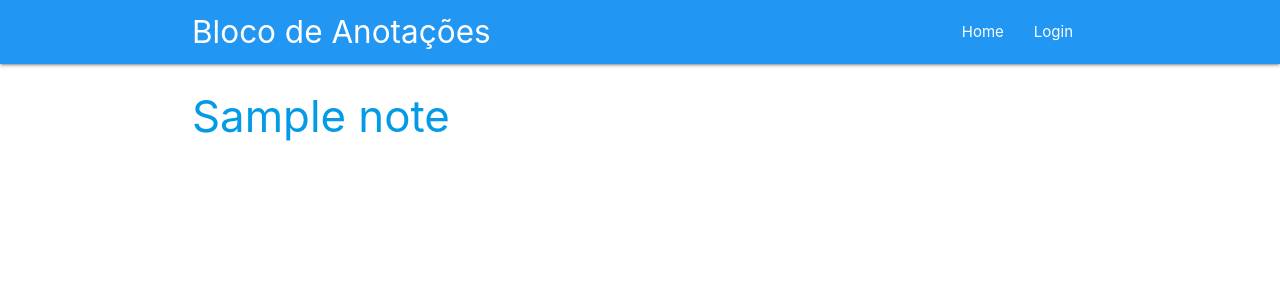
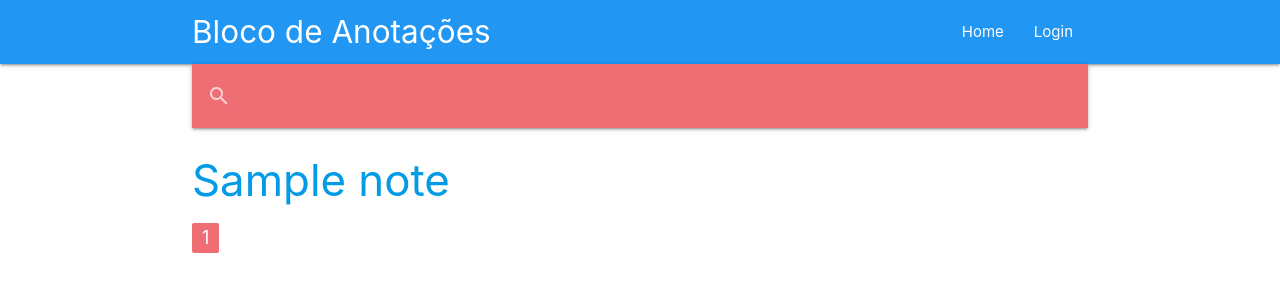
Before and after one commit to wagneramaro/projeto_mvc, a PHP site: page / in a window 1280 px wide. Shown: the top 300 px of the page. Run offline with PHP 8.4, Linux system fonts and the light colour scheme; tables that the repository leaves empty or names only in its code hold one stand-in row (values such as "Sample post").

Commit message:
Paginação e Busca

```diff
--- /dev/null
+++ b/App/Pagination.php
@@ -0,0 +1,43 @@
+<?php
+
+namespace App;
+
+class Pagination extends core\App{
+    public $dados;
+    public $atual;
+    public $quantidade;
+    public $registrosPagina;
+    public $contar;
+    public $resultado;
+
+public function __construct($dados, $atual, $quantidade){
+    $this->dados = $dados;
+    $this->atual = $atual;
+    $this->quantidade = $quantidade;
+}
+
+public function resultado(){
+    $this->registrosPagina = array_chunk($this->dados, $this->quantidade);
+    $this->contar = count($this->registrosPagina);
+
+    if($this->contar > 0):
+    $this->resultado = $this->registrosPagina[$this->atual - 1];
+    return $this->resultado;
+    else:
+        return [];
+    endif;
+}
+
+public function navigator(){
+    echo "<ul class='pagination'>";
+    for($i = 1; $i <= $this->contar; $i++):
+        if($i == $this->atual):
+            echo "<li class='active'><a href='#'>".$i."</a></li>";
+        else:
+            echo "<li><a href='".$this->currentURL()."?page=".$i."'>".$i."</a></li>";
+        endif;
+    endfor;
+    echo "</ul>";
+}
+
+}
--- a/App/controllers/home.php
+++ b/App/controllers/home.php
@@ -10,6 +10,15 @@ class Home extends \App\Core\Controller{
 
 
        $this->view('home/index',  $dados = ['registros' => $dados]);
+    }
+
+    public function buscar(){
+        $busca = isset($_POST['search']) ? $_POST['search'] : $_SESSION['search'];
+        $_SESSION['search'] = $busca;
+
+        $note = $this->model('Note');
+        $dados = $note->search($busca);
+        $this->view('home/index', $dados = ['registros' => $dados]);
     }
 
     public function login(){
@@ -32,4 +41,7 @@ class Home extends \App\Core\Controller{
     public function logout(){
         Auth::Logout();
     }
+
+
+
 }
--- a/App/core/App.php
+++ b/App/core/App.php
@@ -1,6 +1,8 @@
 <?php
 
 namespace App\Core;
+
+define('URL_BASE',"http://localhost:8080");
 
 class App{
 
@@ -37,4 +39,15 @@ class App{
     public function parseURL(){
         return explode('/', filter_var($_SERVER['SERVER_NAME'].$_SERVER['REQUEST_URI'], FILTER_SANITIZE_URL));
     }
+
+
+    public function currentURL(){
+        $url = $this->parseURL();
+        if($url[1] == "" AND !isset($url[2])):
+            $url[1] = "home";
+            $url[2] = "index";
+        endif;
+        return URL_BASE."/".$url[1]."/".$url[2]."/";
+    }
+
 }
--- a/App/models/Note.php
+++ b/App/models/Note.php
@@ -71,5 +71,19 @@ class Note extends Model {
         }
     }
 
+    public function search($search){
+        $sql = "SELECT * FROM notes WHERE titulo LIKE ? COLLATE utf8_general_ci";
+        $stmt = Model::getConn()->prepare($sql);
+        $stmt->bindValue(1, "%{$search}%");
+        $stmt->execute();
+
+        if($stmt->rowCount() > 0):
+            $resultado = $stmt->fetchAll(\PDO::FETCH_ASSOC);
+            return $resultado;
+        else:
+            return [];
+        endif;
+    }
+
 
 }
--- a/App/views/home/index.php
+++ b/App/views/home/index.php
@@ -1,14 +1,34 @@
+<nav>
+    <div class="nav-wrapper">
+      <form action="/home/buscar" method="POST">
+        <div class="input-field">
+          <input id="search" type="search" name="search" required>
+          <label class="label-icon" for="search"><i class="material-icons">search</i></label>
+          <i class="material-icons">close</i>
+        </div>
+      </form>
+    </div>
+  </nav>
 <?php
+
 if(!empty($data['mensagem'])):
     foreach($data['mensagem'] as $m):
         echo $m.'<br/>';
     endforeach;
 endif;
 
-foreach ($data['registros'] as $note): ?>
+//Paginação
+$paginacao = new \App\Pagination($data['registros'], isset($_GET['page']) ? $_GET['page'] : 1, 5);
+
+if(empty($paginacao->resultado())):
+    echo "Nenhum registro encontrado!";
+endif;
+
+foreach ($paginacao->resultado() as $note): ?>
 
 <h3><a href="/notes/ver/<?php echo $note['id']; ?>"> <?php echo $note['titulo']; ?></a></h3>
 <?php if(isset($_SESSION['logado'])): ?>
 <a href="/notes/editar/<?php echo $note['id']; ?>" class="btn orange">Editar</a> <a href="/notes/excluir/<?php echo $note['id']; ?>" class="btn red">Excluír</a>
 <?php endif; ?>
 <?php endforeach; ?>
+<?php $paginacao->navigator(); ?>
--- a/App/views/template.php
+++ b/App/views/template.php
@@ -4,6 +4,8 @@
     <meta charset="UTF-8">
     <meta http-equiv="X-UA-Compatible" content="IE=edge">
     <meta name="viewport" content="width=device-width, initial-scale=1.0">
+    <!--Import Google Icon Font-->
+    <link href="https://fonts.googleapis.com/icon?family=Material+Icons" rel="stylesheet">
     <!-- Compiled and minified CSS -->
     <link rel="stylesheet" href="https://cdnjs.cloudflare.com/ajax/libs/materialize/1.0.0/css/materialize.min.css">
     <!-- Compiled and minified JavaScript -->
@@ -36,6 +38,7 @@
 
 
 
+
     <div class="row container">
     <?php require_once '../App/views/'.$view.'.php'; ?>
     </div>
```
